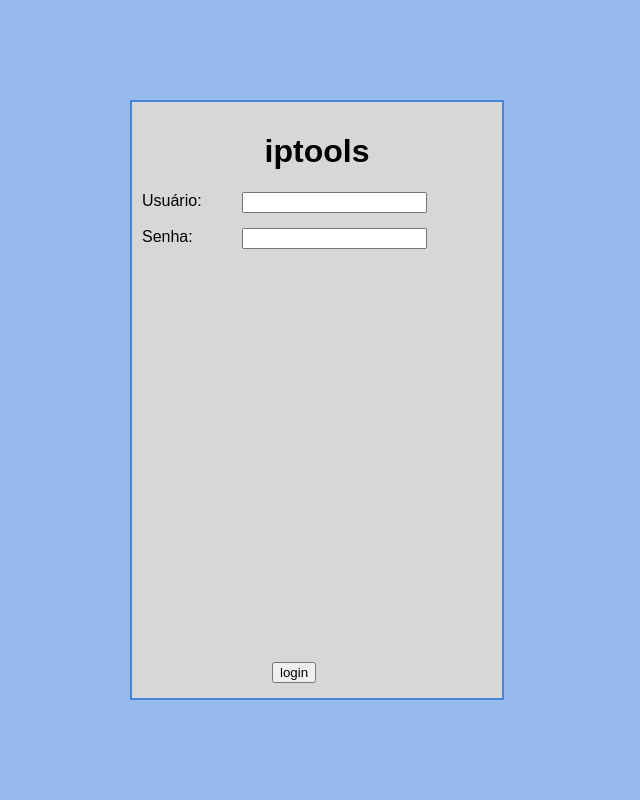
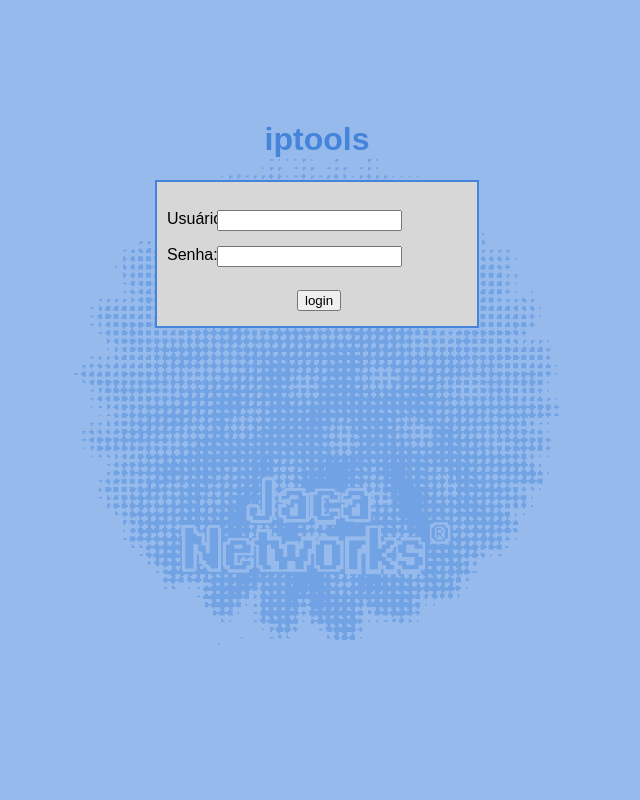
Before and after one commit to germanoa/inf01127-G2, a Django app: page /login/ in a window 1280 px wide. Shown: the whole page, without its empty margins (323-963 px from the left). Run offline with Django 3.2, Linux system fonts and the light colour scheme; tables that the repository leaves empty hold one stand-in row (values such as "Sample post"); parts of the project's set-up code (start-up, migrations or seed data) failed here and were passed over.

Commit message:
arquivos modificados pelo tura

```diff
--- a/IP/iptools/ipalloc/templates/ip2manager.html
+++ b/IP/iptools/ipalloc/templates/ip2manager.html
@@ -3,7 +3,7 @@
 {% block title %}{{ block.super }}/ipalloc{% endblock %}
 
 {% block contents %}
-
+<div id ="operation_form">
     <div class="box-1">
         <form action="{% url 'ip2manager' %}" method="post">
 	{% csrf_token %}
@@ -25,5 +25,6 @@
             <br><div id="selectnet_button"><input type="submit" value="Selecionar" /></div>
 	</form>
     </div>
+</div>
 
 {% endblock contents%}
--- a/IP/iptools/ipalloc/templates/ipdelmanager.html
+++ b/IP/iptools/ipalloc/templates/ipdelmanager.html
@@ -3,7 +3,7 @@
 {% block title %}{{ block.super }}/ipalloc{% endblock %}
 
 {% block contents %}
-
+<div id ="operation_form">
     <div class="box-1">
         <form action="{% url 'ipdelmanager' %}" method="post">
 	{% csrf_token %}
@@ -26,5 +26,6 @@
             <br><input type="submit" name="selectnet_button" value="Desalocar"/>
 	</form>
     </div>
+</div>
 
 {% endblock contents%}
--- a/IP/iptools/static/base.css
+++ b/IP/iptools/static/base.css
@@ -88,140 +116,28 @@ left:10px;
 	right:75px;
 }
 
-
-
 #login_button{
 	position:absolute;
 	left: 140px;
 	bottom: 15px;
 }
 
-#logout {
-	position: relative;
-        top: 100px;
-	right: 100px;
+#net{
+   position: absolute;
+   right:35px;
+   top: 28px;
 }
 
-body {
-   font-family: arial;
-   background-color: rgb(150,186,235);
-   color: rgb(68,132,219);
+#netname{
+   position: absolute;
+   right:35px;
+   top: 65px;
 }
-
-html {
-   width:100%;
-   height:100%;
-   background:url(logo.png) center center no-repeat;
-}
-
-img {
-   position: absolute;
-   top: 50%;
-   left: 50%;
-   width: 500px;
-   height: 500px;
-   margin-top: -250px; /* Half the height */
-   margin-left: -250px; /* Half the width */
-}
-html, body, #wrapper {
-   height:100%;
-   width: 100%;
-   margin: 0;
-   padding: 0;
-   border: 0;
-}
-
-#wrapper td {
-   vertical-align: middle;
-   text-align: center;
-}
-
-.box-1 {
-   border: 2px solid #4484db;
-   width:300px;
-   margin:10px;
-   padding:10px;
-   background:#d8d7d7;
-   color:black;
-   margin: 0 auto;
-   position: relative;
-}
-
-#operation_form {
-   position: absolute;
-
-   top: 100px;
-   bottom: 100px;
-   left: 100px;
-   right: 100px;
-}
-
-/*#net{
-   position: absolute;
-   right:30px;
-}*/
-
-/*#netname{
-   position: absolute;
-   right:30px;
-}*/
 
 #addnet_button{
    position:absolute;
    left: 130px;
    bottom: 5px;
-}
-
-#logout {
-   position: fixed;
-   top: 10px;
-   right: 20px;
-}
-
-
-body {
-   font-family: arial;
-   background-color: rgb(150,186,235);
-   color: rgb(68,132,219);
-}
-
-html {
-   width:100%;
-   height:100%;
-   background:url(logo.png) center center no-repeat;
-}
-
-img {
-   position: absolute;
-   top: 50%;
-   left: 50%;
-   width: 500px;
-   height: 500px;
-   margin-top: -250px; /* Half the height */
-   margin-left: -250px; /* Half the width */
-}
-html, body, #wrapper {
-   height:100%;
-   width: 100%;
-   margin: 0;
-   padding: 0;
-   border: 0;
-}
-
-#wrapper td {
-   vertical-align: middle;
-   text-align: center;
-}
-
-.box-1 {
-   border: 2px solid #4484db;
-   width:300px;
-   margin:10px;
-   padding:10px;
-   background:#d8d7d7;
-   color:black;
-   margin: 0 auto;
-   position: relative;
 }
 
 #IP_icon{
@@ -279,128 +182,6 @@ left:10px;
    bottom: 40px;
 }
 
-
-
-#logout {
-	position: fixed;
-   top: 10px;
-	right: 20px;
-}
-
-body {
-   font-family: arial;
-   background-color: rgb(150,186,235);
-   color: rgb(68,132,219);
-}
-
-html {
-   width:100%;
-   height:100%;
-   background:url(logo.png) center center no-repeat;
-}
-
-img {
-   position: absolute;
-   top: 50%;
-   left: 50%;
-   width: 500px;
-   height: 500px;
-   margin-top: -250px; /* Half the height */
-   margin-left: -250px; /* Half the width */
-}
-html, body, #wrapper {
-   height:100%;
-   width: 100%;
-   margin: 0;
-   padding: 0;
-   border: 0;
-}
-
-#wrapper td {
-   vertical-align: middle;
-   text-align: center;
-}
-
-.box-1 {
-   border: 2px solid #4484db;
-   width:300px;
-   margin:10px;
-   padding:10px;
-   background:#d8d7d7;
-   color:black;
-   margin: 0 auto;
-   position: relative;
-}
-
-#operation_form {
-   position: absolute;
-
-   top: 100px;
-   bottom: 100px;
-   left: 100px;
-   right: 100px;
-}
-#logout {
-   position: fixed;
-   top: 10px;
-   right: 20px;
-}
-
-
-body {
-   font-family: arial;
-   background-color: rgb(150,186,235);
-   color: rgb(68,132,219);
-}
-
-html {
-   width:100%;
-   height:100%;
-   background:url(logo.png) center center no-repeat;
-}
-
-img {
-   position: absolute;
-   top: 50%;
-   left: 50%;
-   width: 500px;
-   height: 500px;
-   margin-top: -250px; /* Half the height */
-   margin-left: -250px; /* Half the width */
-}
-html, body, #wrapper {
-   height:100%;
-   width: 100%;
-   margin: 0;
-   padding: 0;
-   border: 0;
-}
-
-#wrapper td {
-   vertical-align: middle;
-   text-align: center;
-}
-
-.box-1 {
-   border: 2px solid #4484db;
-   width:350px;
-   margin:10px;
-   padding:10px;
-   background:#d8d7d7;
-   color:black;
-   margin: 0 auto;
-   position: relative;
-}
-
-#operation_form {
-   position: absolute;
-
-   top: 100px;
-   bottom: 100px;
-   left: 100px;
-   right: 100px;
-}
-
 #selectnet_button{
    position:absolute;
    left: 210px;
--- a/IP/iptools/templates/base.html
+++ b/IP/iptools/templates/base.html
@@ -13,6 +13,17 @@
 
 <body>
 
+<html>
+<body>
+   <table id="wrapper">
+      <tr>
+         <td><img src="../static/logo.png" alt="" /></td>
+      </tr>
+   </table>
+</body>
+</html>
+
+
 {% if user.is_authenticated %}
   <div id="home"><a href="/">home</a></div>
   <div id="logout"><a href="/logout">logout</a></div>
--- a/IP/iptools/templates/dashboard.html
+++ b/IP/iptools/templates/dashboard.html
@@ -1,5 +1,7 @@
 {% extends "base.html" %}
 
 {% block contents %}
-<br>	<a href="/ipalloc">ipalloc</a>
+<div id="operation_form">
+<a href="/ipalloc">ipalloc</a>
+</div>
 {% endblock contents%}
--- a/IP/iptools/templates/login.html
+++ b/IP/iptools/templates/login.html
@@ -1,21 +1,25 @@
 {% extends "base.html" %}
 
 {% block contents %}
-    <div id="login_form_content" class="box-1">
-        <h1 style="text-align: center; width: 100%;">iptools</h1>
+    <div id="login_form_content" >
+    <h1 style="text-align: center; width: 100%;">iptools</h1>
+    <div  class="box-1">
+
         {% if error_message %}
-            <div class="error" style="color:red">{{ error_message }}</div><br />
+            <div class="error" style="color:red">{{ error_message }}</div>
         {% endif %}
-
         <form action="" method="post">
+        <br>
         {% csrf_token %}
-        	<label for="username">Usu&aacute;rio:</label>
+            <label for="username">Usu&aacute;rio:</label>
                 <input type="text" name="username" value="{{ username|escape }}" id="username">
-		<br><br>
+        <br><br>
                 <label for="password">Senha:</label>
                 <input type="password" name="password" value="" id="password">
                 <br /><br />
+                <br>
                 <div id="login_button"><input type="submit" value="login" /></div>
         </form>
     </div>
+</div>
 {% endblock contents%}
```
Also changed, not shown: other parts of IP/iptools/static/base.css (+34 -13 lines), IP/iptools/ipalloc/templates/adminmenu.html (+7 -3 lines), IP/iptools/db.sqlite3. Lines whose indentation alone changed are shown as unchanged.
